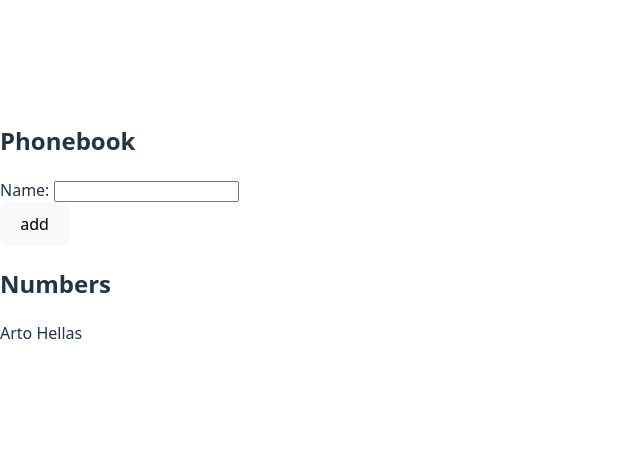
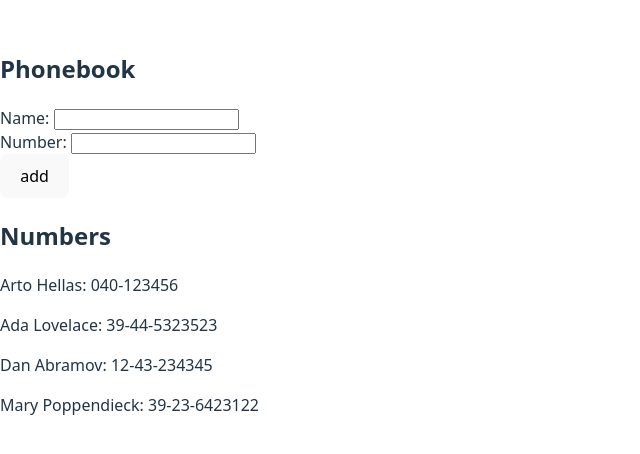
Before and after one commit to shonaloujacks/full-stack-open-university-helsinki, a React (Vite) app in the folder part2/phonebook/: page / in a window 1280 px wide. Shown: the part 168-622 px from the top of the page, without its empty margins (0-640 px from the left). Built offline with nearby package versions, Linux system fonts and the light colour scheme.

Commit message:
Added new input field for number

```diff
--- a/part2/phonebook/src/App.jsx
+++ b/part2/phonebook/src/App.jsx
@@ -1,28 +1,45 @@
 import { useState } from "react";
 
 const Name = (props) => {
-  return <p>{props.person.name}</p>;
+  return (
+    <p>
+      {props.person.name}: {props.person.number}
+    </p>
+  );
 };
 
 const App = () => {
-  const [persons, setPersons] = useState([{ name: "Arto Hellas" }]);
+  const [persons, setPersons] = useState([
+    { name: "Arto Hellas", number: "040-123456", id: 1 },
+    { name: "Ada Lovelace", number: "39-44-5323523", id: 2 },
+    { name: "Dan Abramov", number: "12-43-234345", id: 3 },
+    { name: "Mary Poppendieck", number: "39-23-6423122", id: 4 },
+  ]);
   const [newName, setNewName] = useState("");
+  const [newNumber, setNewNumber] = useState("");
 
   const addName = (event) => {
     event.preventDefault();
-    const personObject = { name: newName };
+    const personObject = { name: newName, number: newNumber };
     const repeatEntry = persons.find((person) => person.name === newName);
     if (repeatEntry) {
       alert(`${newName} is already added to phonebook`);
       setNewName("");
     } else setPersons(persons.concat(personObject));
     setNewName("");
+    setNewNumber("");
   };
 
   const handleNewPerson = (event) => {
     console.log(event.target.value);
     setNewName(event.target.value);
   };
+
+  const handleNewNumber = (event) => {
+    console.log(event.target.value);
+    setNewNumber(event.target.value);
+  };
+
   return (
     <div>
       <h2>Phonebook</h2>
@@ -31,6 +48,9 @@ const App = () => {
         {/*only triggerd when add button is clicked*/}
         Name: <input value={newName} onChange={handleNewPerson}></input>
         <div>
+          <div>
+            Number: <input value={newNumber} onChange={handleNewNumber} />
+          </div>
           <button type="submit">add</button>
         </div>
       </form>
```
